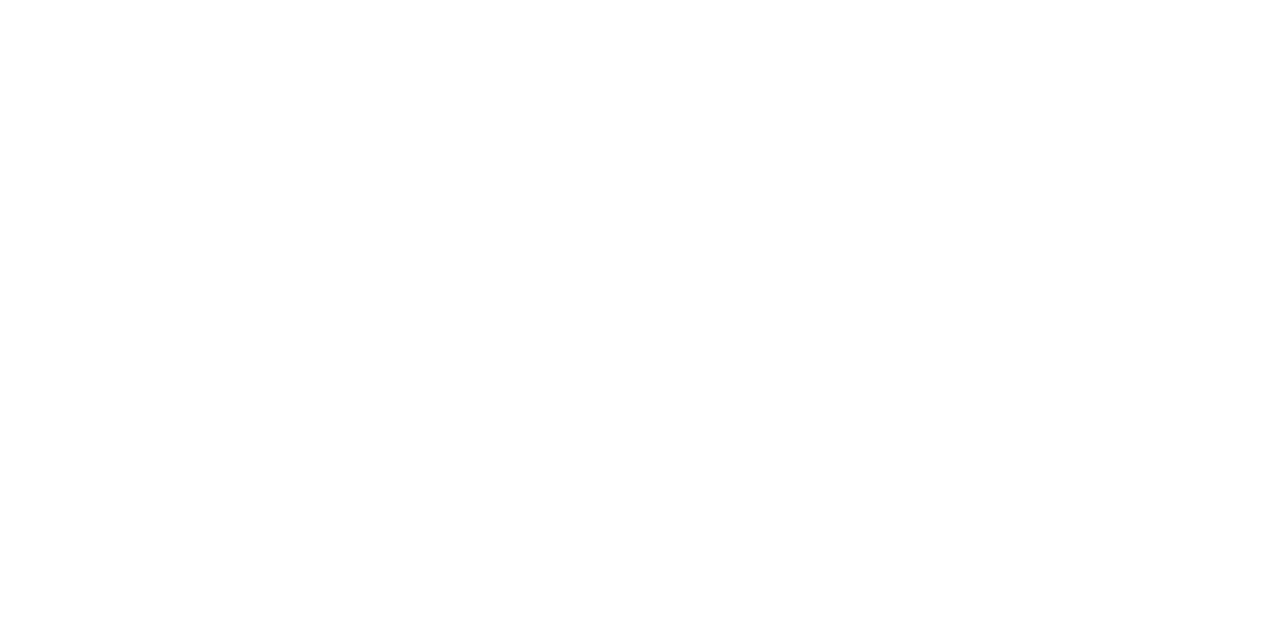
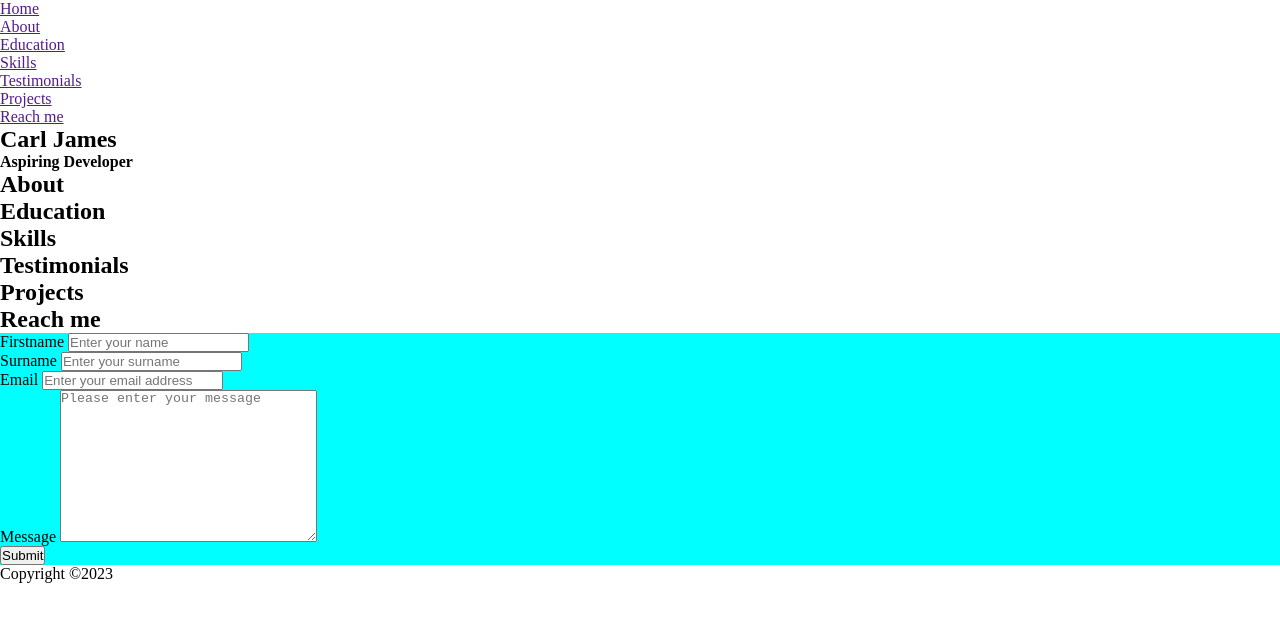
Before and after one commit to Understudystudent/todayPortofilo, a plain HTML site: page index.html in a window 1280 px wide. Drawn offline with Linux system fonts and the light colour scheme.

Commit message:
html content

```diff
--- a/index.html
+++ b/index.html
@@ -3,11 +3,72 @@
 <head>
     <meta charset="UTF-8">
     <meta name="viewport" content="width=device-width, initial-scale=1.0">
-    <title>Today's Portfolio</title>
+    <title>today's Portfolio</title>
     <link rel="stylesheet" href="./style.css">
-
 </head>
 <body>
-
+    <header>
+        <nav>
+            <ul>
+                <li><a href="">Home</a></li>
+                <li><a href="">About</a></li>
+                <li><a href="">Education</a></li>
+                <li><a href="">Skills</a></li>
+                <li><a href="">Testimonials</a></li>
+                <li><a href="">Projects</a></li>
+                <li><a href="">Reach me</a></li>
+            </ul>
+        </nav>
+    </header>
+    <main>
+        <section >
+            <h1>Carl James</h1>
+            <h4>Aspiring Developer</h4>
+        </section>
+        <section >
+            <h2>About</h2>
+        </section>
+        <section>
+            <h2>Education</h2>
+        </section>
+        <section>
+            <h2>Skills</h2>
+        </section>
+        <section>
+            <h2>Testimonials</h2>
+        </section>
+        <section>
+            <h2>Projects</h2>
+        </section>
+        <section>
+            <h2>Reach me</h2>
+            <div id="form">
+                <form action="https://formspree.io/f/xrgwrqgo" method="post">
+                    <div>
+                        <label for="firstname">Firstname</label>
+                        <input type="firstname" placeholder="Enter your name" required  id="Firstname" name="Firstname">
+                    </div>
+                    <div>
+                        <label for="surname">Surname</label>
+                        <input type="surname" placeholder="Enter your surname" required  id="Surname" name="Surname">
+                    </div>
+                    <div>
+                        <label for="emailAdd">Email</label>
+                        <input type="email" placeholder="Enter your email address" required  id="emailAdd" name="emailAdd">
+                    </div>
+                    <div>
+                        <label for="message">Message</label>
+                        <textarea name="Message"    id="message"  placeholder="Please enter your message"  cols="30"  rows="10" required></textarea>
+                    </div>
+                    <div>
+                        <button type="submit">Submit</button>
+                    </div>
+                </form>
+            </div>
+        </section>
+    </main>
+    <footer>
+        <p>Copyright &copy;2023</p>
+    </footer>
 </body>
 </html>
--- a/style.css
+++ b/style.css
@@ -2,3 +2,7 @@
     margin: 0;
     padding: 0;
 }
+
+form{
+    background-color: aqua;
+}
```
